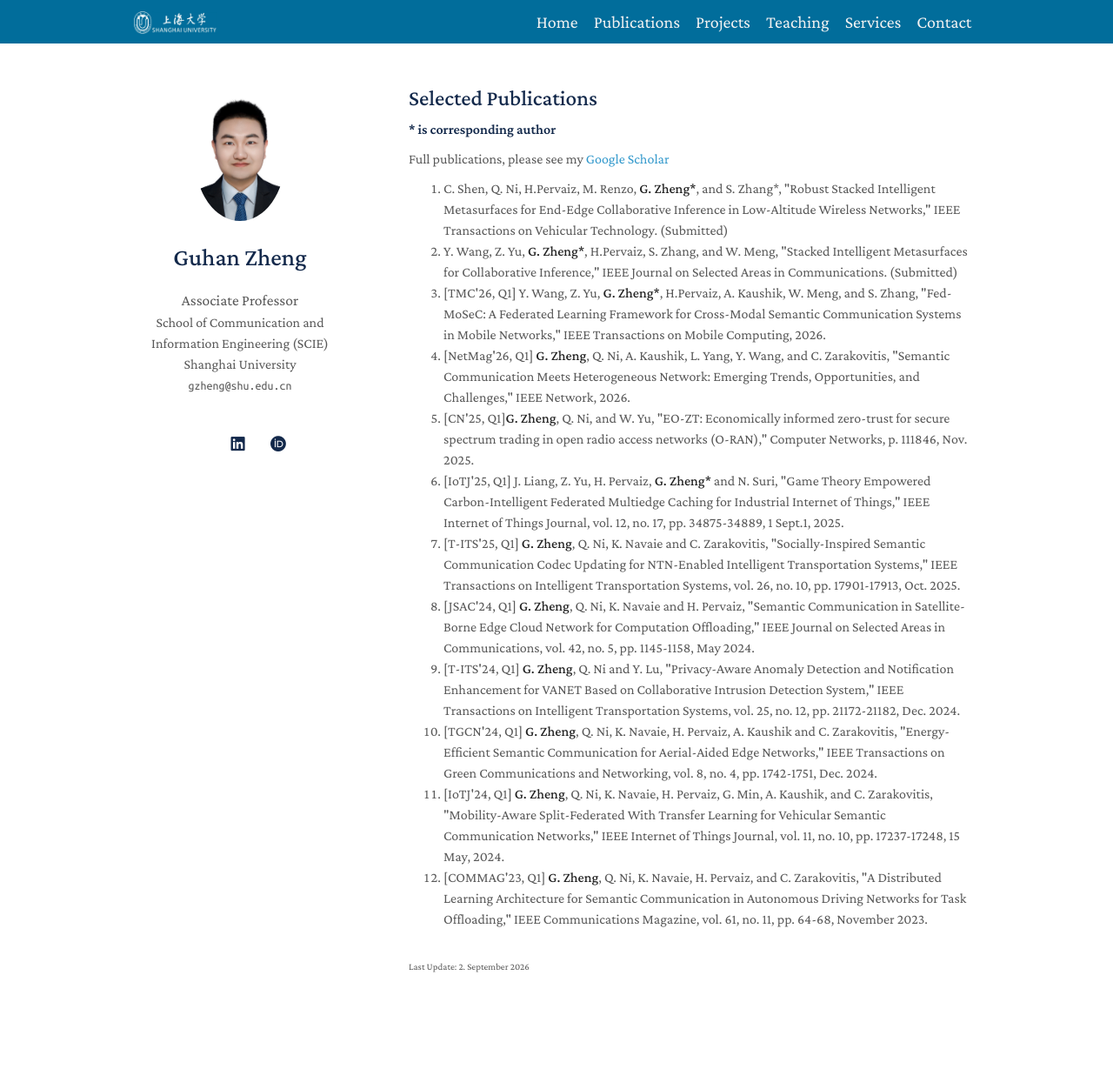
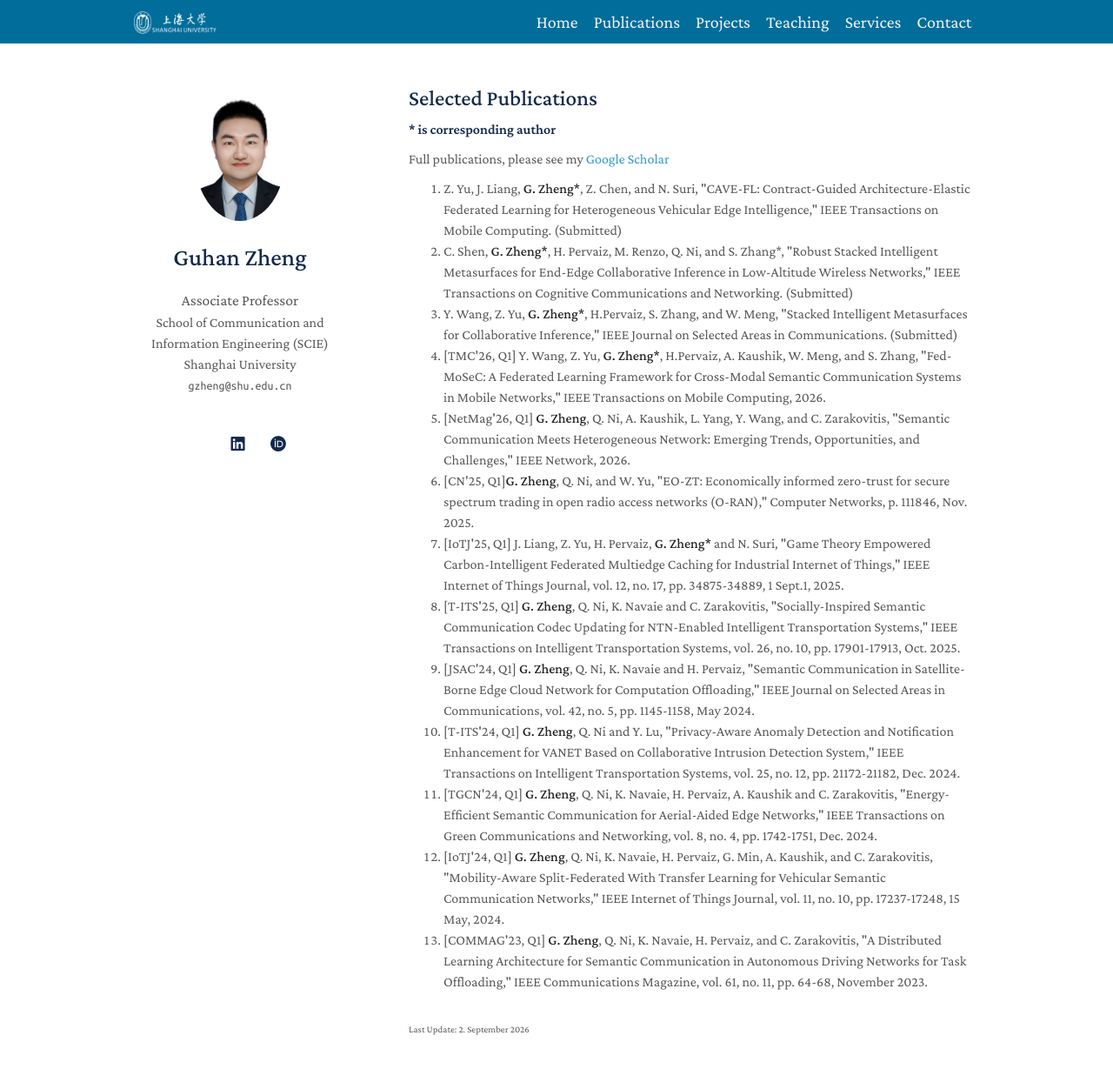
Before and after one commit to Guhan328/Guhan328.github.io, a Jekyll site: the page built from publications.md, in a window 1280 px wide and 1244 px high. Shown: the top 1229 px of the window at 87% size. Built offline with Jekyll 4.4.1, drawn with Linux system fonts in a browser that asks for light colours; a style sheet for code colours, icons or effects is not loaded.

Commit message:
Update pubJournal.md

```diff
--- a/_includes/pubJournal.md
+++ b/_includes/pubJournal.md
@@ -8,7 +8,8 @@
 </p>
 
 <ol id="pub-list" style="margin:0 0 5px;">
-  <li><a><autocolor>C. Shen, Q. Ni, H.Pervaiz, M. Renzo, <strong>G. Zheng*</strong>, and S. Zhang*, "Robust Stacked Intelligent Metasurfaces for End-Edge Collaborative Inference in Low-Altitude Wireless Networks," IEEE Transactions on Vehicular Technology. (Submitted) </autocolor></a></li>
+  <li><a><autocolor>Z. Yu, J. Liang, <strong>G. Zheng*</strong>, Z. Chen, and N. Suri, "CAVE-FL: Contract-Guided Architecture-Elastic Federated Learning for Heterogeneous Vehicular Edge Intelligence," IEEE Transactions on Mobile Computing. (Submitted) </autocolor></a></li>
+  <li><a><autocolor>C. Shen, <strong>G. Zheng*</strong>, H. Pervaiz, M. Renzo, Q. Ni, and S. Zhang*, "Robust Stacked Intelligent Metasurfaces for End-Edge Collaborative Inference in Low-Altitude Wireless Networks," IEEE Transactions on Cognitive Communications and Networking. (Submitted) </autocolor></a></li>
   <li><a><autocolor>Y. Wang, Z. Yu, <strong>G. Zheng*</strong>, H.Pervaiz, S. Zhang, and W. Meng, "Stacked Intelligent Metasurfaces for Collaborative Inference," IEEE Journal on Selected Areas in Communications. (Submitted) </autocolor></a></li>
   <li><a href="https://ieeexplore.ieee.org/document/11592739"><autocolor>[TMC'26, Q1] Y. Wang, Z. Yu, <strong>G. Zheng*</strong>, H.Pervaiz, A. Kaushik, W. Meng, and S. Zhang, "Fed-MoSeC: A Federated Learning Framework for Cross-Modal Semantic Communication Systems in Mobile Networks," IEEE Transactions on Mobile Computing, 2026.</autocolor></a></li>
   <li><a href="https://ieeexplore.ieee.org/document/11319360"><autocolor>[NetMag'26, Q1] <strong>G. Zheng</strong>, Q. Ni, A. Kaushik, L. Yang, Y. Wang, and C. Zarakovitis, "Semantic Communication Meets Heterogeneous Network: Emerging Trends, Opportunities, and Challenges," IEEE Network, 2026.</autocolor></a></li>
```
